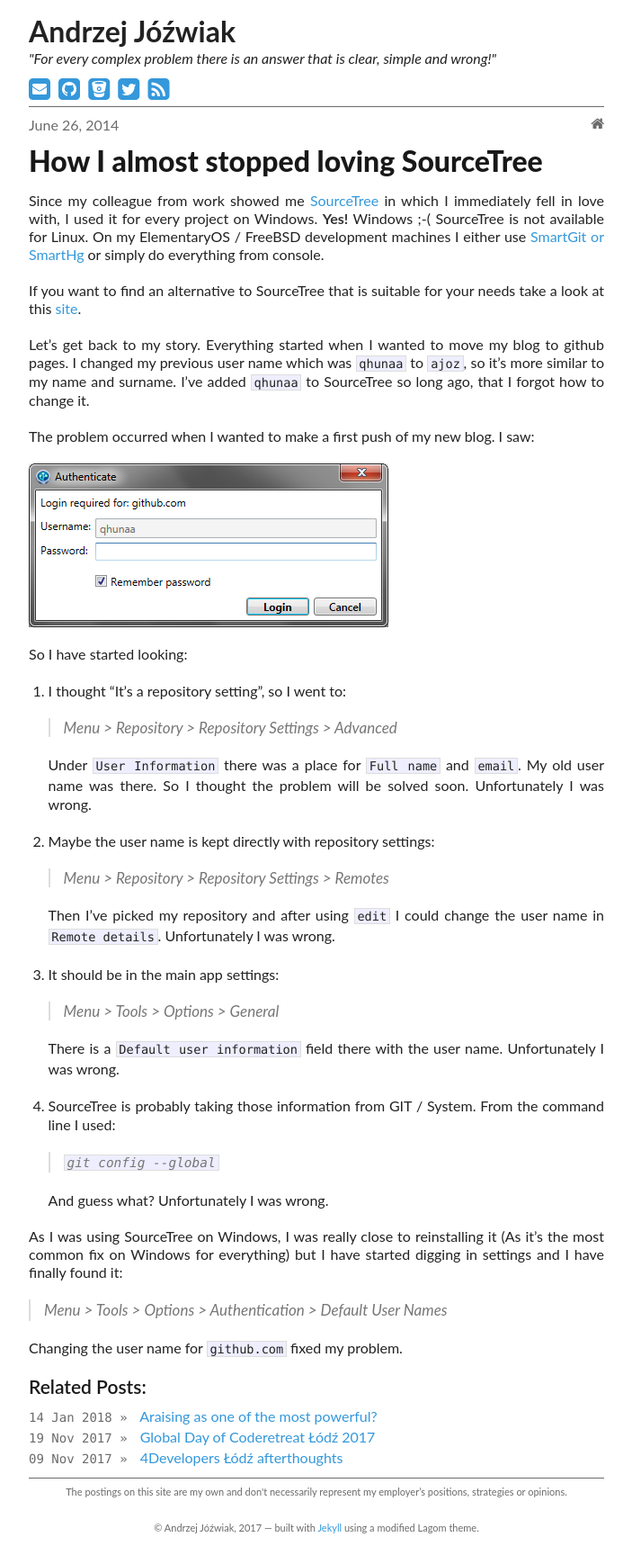
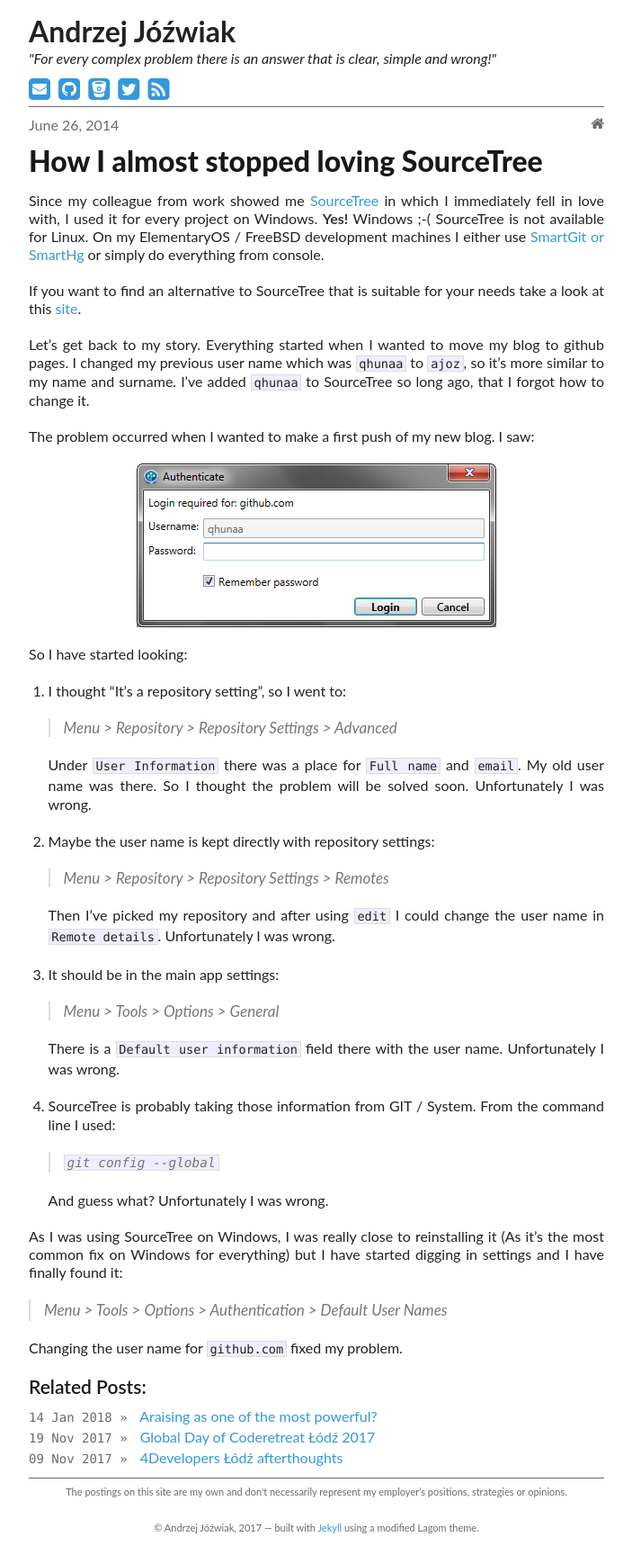
Before and after one commit to ajoz/ajoz.github.io, a Jekyll site: the page built from _posts/2014-06-26-how-i-almost-stopped.markdown, in a window 1280 px wide. Shown: the whole page at 90% size, without its empty margins (298-1001 px from the left). Built offline with Jekyll 4.4.1, drawn with Linux system fonts in a browser that asks for light colours; nearby versions of some CDN libraries; comment, search, counter and statistics services are not loaded.

Commit message:
[dev] Center images in paragraph

```diff
--- a/_includes/css/base.css
+++ b/_includes/css/base.css
@@ -76,7 +76,7 @@
   .subheader { color: #777; }
 
   p { margin: 0 0 20px 0; }
-  p img { margin: 0; }
+  p img { display: block; margin-left: auto; margin-right: auto; }
   p.lead { font-size: 21px; line-height: 27px; color: #777;  }
 
   em { font-style: italic; }
```
